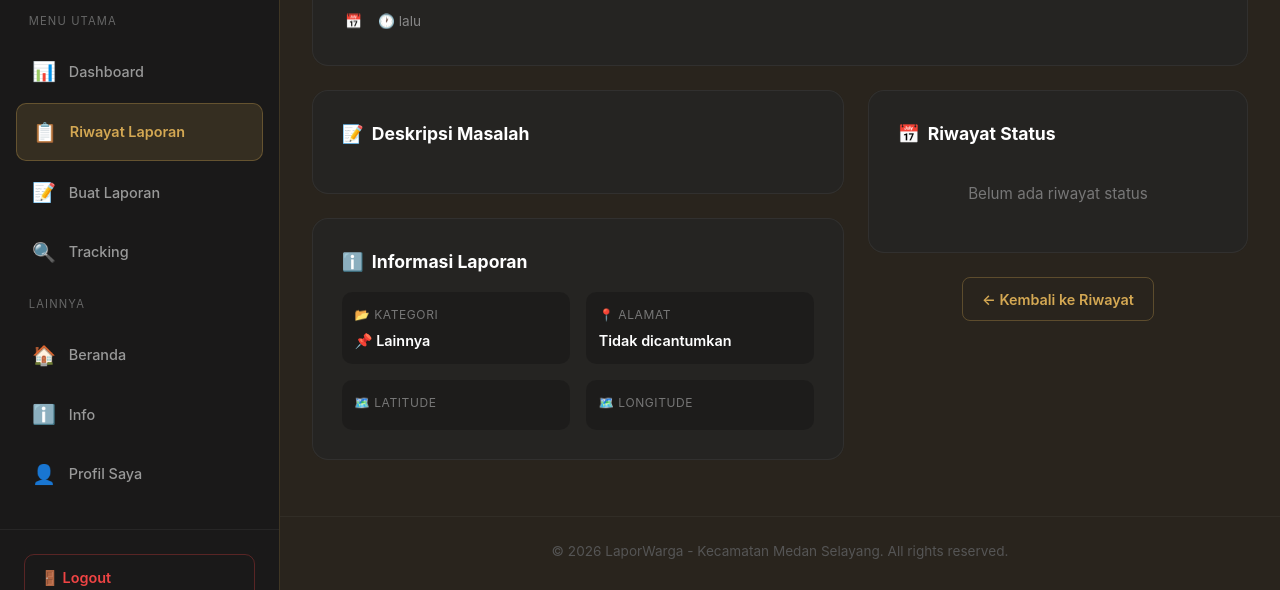
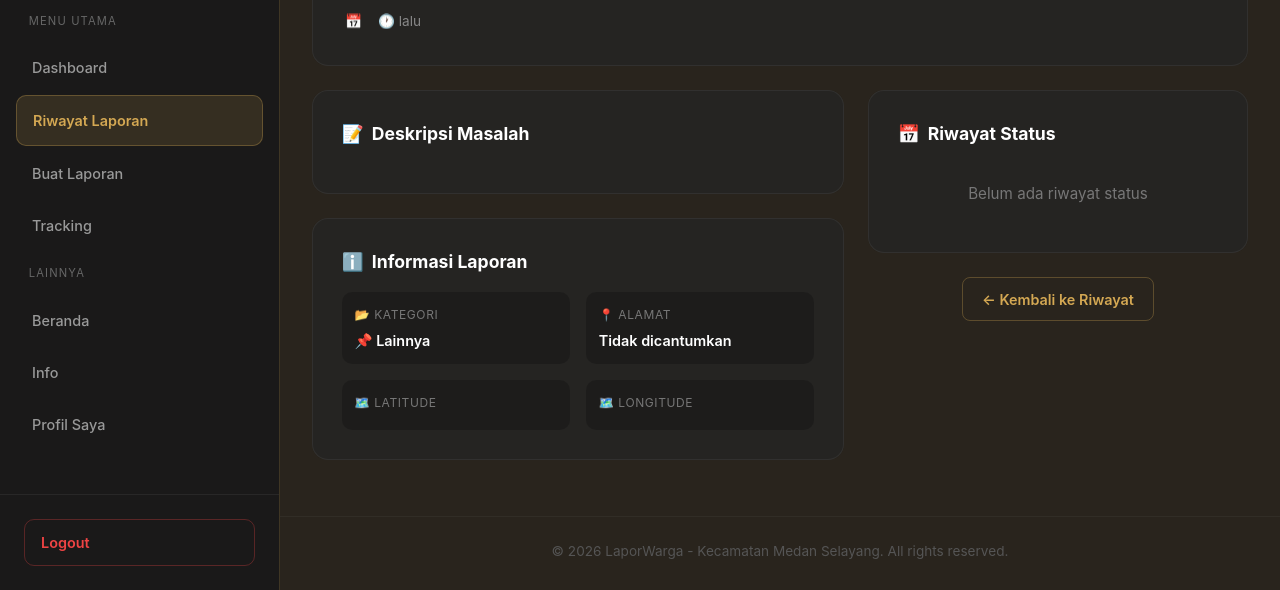
Before and after one commit to chandra050104/trantibum, a Django app: template templates/masyarakat/detail_laporan.html in a window 1280 px wide. Shown: the part 210-800 px from the top of the page. Run offline with Django 4.2, Linux system fonts and the light colour scheme; the template is opened without the code that fills it, so the values that code supplies are empty.

Commit message:
update templates

```diff
--- a/templates/masyarakat/detail_laporan.html
+++ b/templates/masyarakat/detail_laporan.html
@@ -726,32 +726,32 @@
         <nav class="sidebar-nav">
             <div class="sidebar-nav-label">Menu Utama</div>
             <a href="{% url 'masyarakat_dashboard' %}">
-                <span class="nav-icon">📊</span> Dashboard
+            Dashboard
             </a>
             <a href="{% url 'masyarakat_riwayat_laporan' %}" class="active">
-                <span class="nav-icon">📋</span> Riwayat Laporan
+            Riwayat Laporan
             </a>
             <a href="{% url 'public_buat_laporan' %}">
-                <span class="nav-icon">📝</span> Buat Laporan
+            Buat Laporan
             </a>
             <a href="{% url 'public_tracking' %}">
-                <span class="nav-icon">🔍</span> Tracking
+            Tracking
             </a>
 
             <div class="sidebar-nav-label">Lainnya</div>
             <a href="{% url 'public_landing' %}">
-                <span class="nav-icon">🏠</span> Beranda
+            Beranda
             </a>
             <a href="{% url 'public_info' %}">
-                <span class="nav-icon">ℹ️</span> Info
+            Info
             </a>
             <a href="{% url 'masyarakat_profil' %}">
-                <span class="nav-icon">👤</span> Profil Saya
+            Profil Saya
             </a>
         </nav>
 
         <div class="sidebar-footer">
-            <a href="{% url 'auth_logout' %}" class="btn-logout">🚪 Logout</a>
+            <a href="{% url 'auth_logout' %}" class="btn-logout">Logout</a>
         </div>
     </aside>
 
@@ -812,10 +812,12 @@
                                 <p style="color:#f87171;font-weight:700;margin-bottom:0.5rem;">🚨 Hubungi Petugas: <strong>{{ penanganan.petugas.username }}</strong></p>
                                 <div style="display:flex;gap:0.5rem;justify-content:center;flex-wrap:wrap;">
                                     <a href="tel:{{ penanganan.petugas.phone }}" style="background:#dc2626;color:white;padding:0.5rem 1.2rem;border-radius:25px;text-decoration:none;font-weight:700;">
-                                        📞 Telepon
+                                        <i class="fa-solid fa-phone"></i>
+                                        Telepon
                                     </a>
                                     <a href="https://wa.me/62{{ penanganan.petugas.phone|slice:'1:' }}" target="_blank" style="background:#25d366;color:white;padding:0.5rem 1.2rem;border-radius:25px;text-decoration:none;font-weight:700;">
-                                        💬 WhatsApp
+                                        <i class="fa-brands fa-whatsapp"></i>
+                                        WhatsApp
                                     </a>
                                 </div>
                             </div>
```
